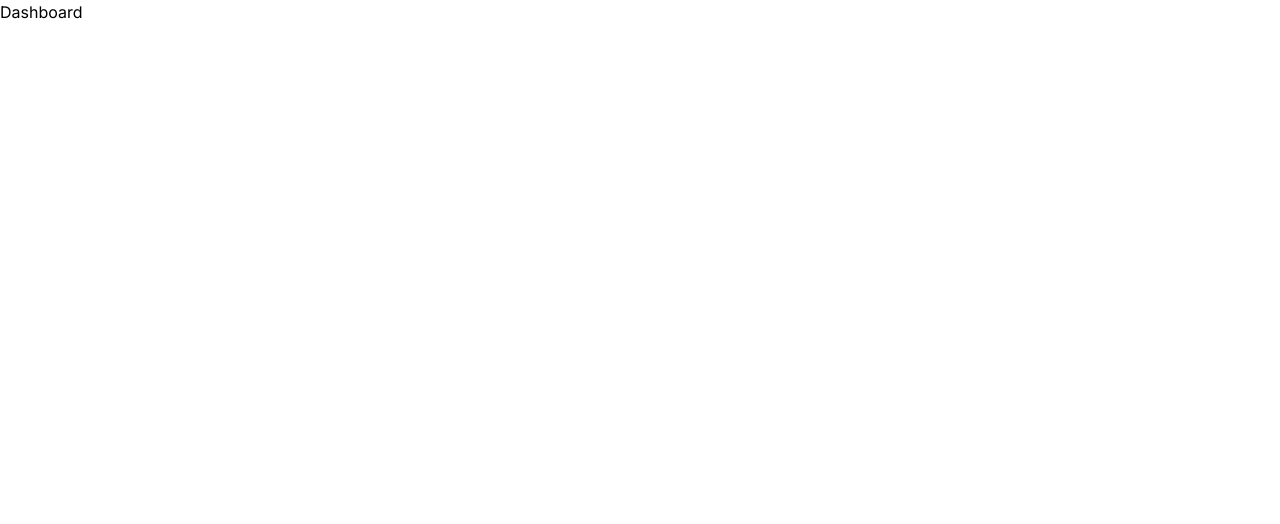
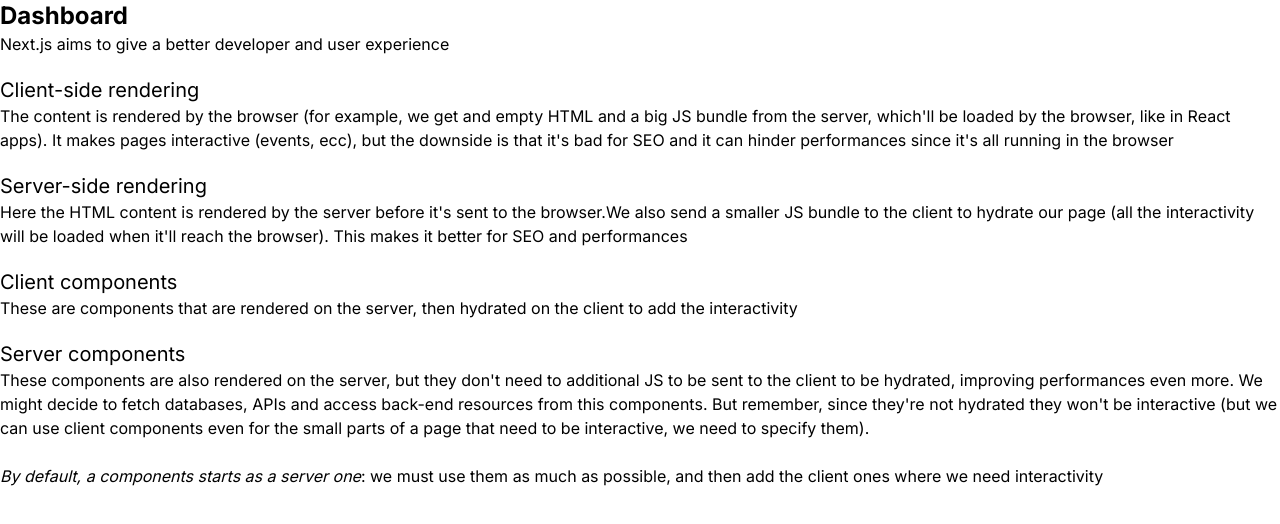
Before and after one commit to diopmorfall/nextjs-tutorial, a Next.js app: page / in a window 1280 px wide. Shown: the top 524 px of the page. Built offline with nearby package versions, Linux system fonts and the light colour scheme.

Commit message:
SSR and server components

```diff
--- a/app/page.jsx
+++ b/app/page.jsx
@@ -4,7 +4,29 @@
 export default function Home() {
     return (
         <main>
-            <h2>Dashboard</h2>
+            <h2 className='text-2xl font-bold'>Dashboard</h2>
+            <p>Next.js aims to give a better developer and user experience</p>
+            <h2 className='text-xl mt-5'>Client-side rendering</h2>
+            <p>
+                The content is rendered by the browser (for example, we get and empty HTML and a big JS bundle from the server, which'll be loaded by the browser, like in React apps).
+                It makes pages interactive (events, ecc), but the downside is that it's bad for SEO and it can hinder performances since it's all running in the browser
+            </p>
+            <h2 className='text-xl mt-5'>Server-side rendering</h2>
+            <p>
+                Here the HTML content is rendered by the server before it's sent to the browser.We also send a smaller JS bundle to the client to hydrate our page (all the interactivity
+                will be loaded when it'll reach the browser). This makes it better for SEO and performances
+            </p>
+            <h2 className='text-xl mt-5'>Client components</h2>
+            <p>
+                These are components that are rendered on the server, then hydrated on the client to add the interactivity
+            </p>
+            <h2 className='text-xl mt-5'>Server components</h2>
+            <p>
+                These components are also rendered on the server, but they don't need to additional JS to be sent to the client to be hydrated, improving performances even more.
+                We might decide to fetch databases, APIs and access back-end resources from this components. But remember, since they're not hydrated they won't be interactive
+                (but we can use client components even for the small parts of a page that need to be interactive, we need to specify them).<br/><br/>
+                <span className='italic'>By default, a components starts as a server one</span>: we must use them as much as possible, and then add the client ones where we need interactivity
+            </p>
         </main>
     )
 }
```
